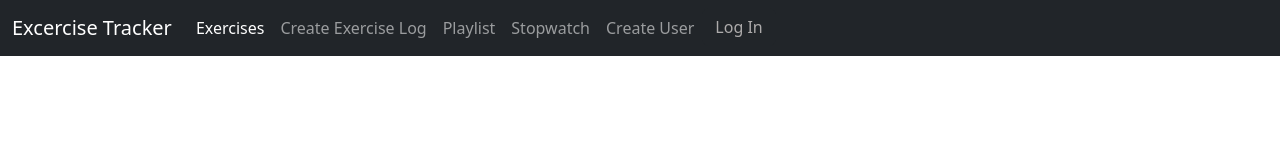
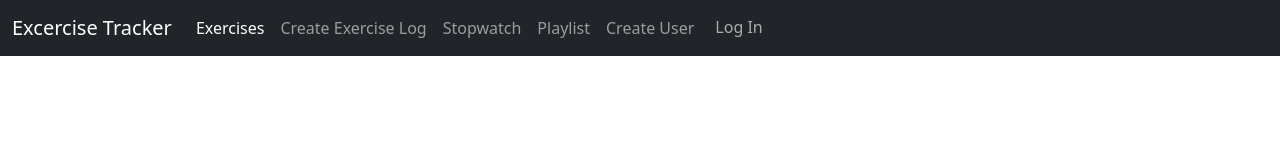
Before and after one commit to adi-gor/Exercise-Tracker, a React (Create React App) app in the folder exercise-tracker/: page /music in a window 1280 px wide. Shown: the top 160 px of the page. Built offline with nearby package versions, Linux system fonts and the light colour scheme.

Commit message:
Playlist bug fixed

```diff
--- a/exercise-tracker/src/components/navbar.component.js
+++ b/exercise-tracker/src/components/navbar.component.js
@@ -37,13 +37,13 @@ const Navbar = (props) => {
               </Link>
             </li>
             <li className="nav-item">
-              <Link className="nav-link" to="/music">
-                Playlist
+              <Link className="nav-link" to="/stopwatch">
+                Stopwatch
               </Link>
             </li>
             <li className="nav-item">
-              <Link className="nav-link" to="/stopwatch">
-                Stopwatch
+              <Link className="nav-link" to="/music" target="_blank" rel="noopener noreferrer">
+                Playlist
               </Link>
             </li>
             <li className="nav-item">
--- a/exercise-tracker/src/components/play-music.component.js
+++ b/exercise-tracker/src/components/play-music.component.js
@@ -1,6 +1,4 @@
 import React from "react";
-
-
 
 const PlayList = () => {
 
```
